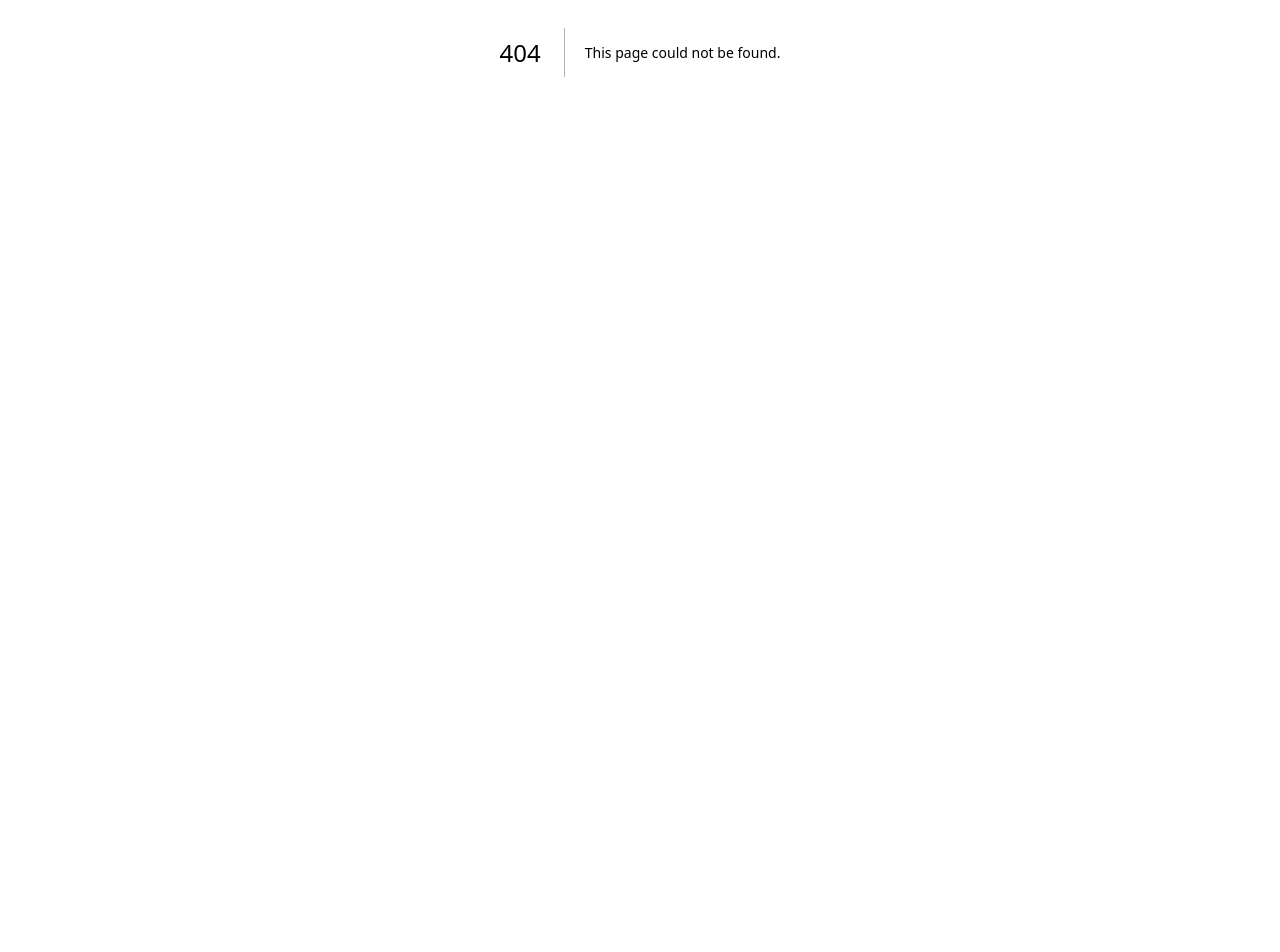
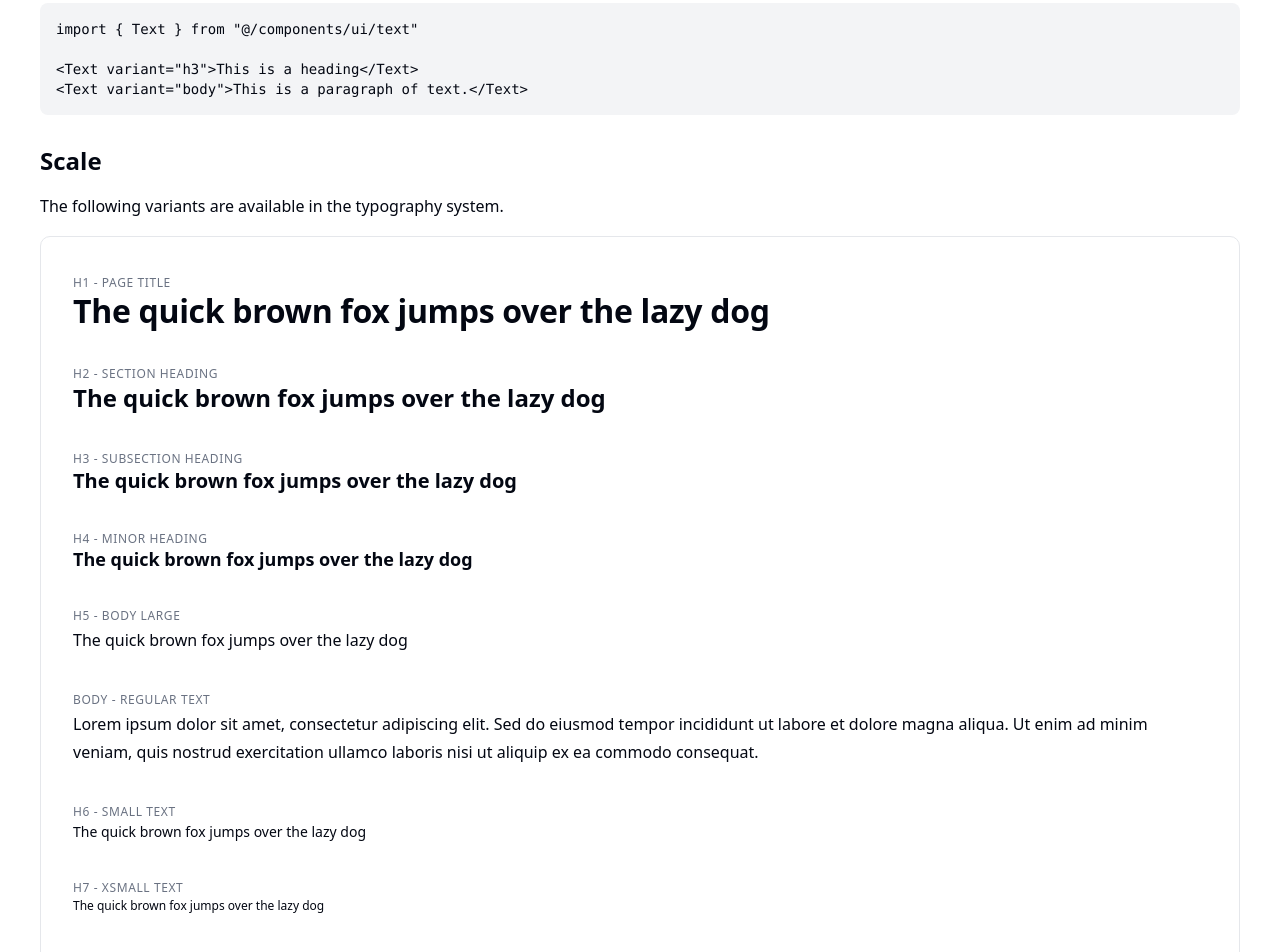
Before and after one commit to UofA-Blueprint/strata, a Next.js app: page /library/text in a window 1280 px wide. Before the commit this address had no page. Shown: the part 413-1365 px from the top of the page. Before the commit the page ends 865 px from the top, so only its background shows below. Built offline with nearby package versions, Linux system fonts and the light colour scheme.

Commit message:
:sparkles: text component

```diff
--- /dev/null
+++ b/src/app/library/text/page.tsx
@@ -0,0 +1,185 @@
+import { Text } from "@/components/ui/text";
+
+export default function TypographyPage() {
+  return (
+    <div className="space-y-8 p-10">
+      <div className="space-y-2">
+        <Text variant="h1">Text</Text>
+        <Text variant="body" className="text-muted-foreground">
+          The core typography component for the design system.
+        </Text>
+      </div>
+
+      <div className="space-y-8">
+        <section className="space-y-4">
+          <Text variant="h2">Basic Usage</Text>
+          <Text variant="body">
+            Use the <code className="bg-muted px-1 py-0.5 rounded">Text</code>{" "}
+            component to render typography with consistent styles.
+          </Text>
+          <div className="border rounded-lg p-6 bg-card">
+            <Text variant="h3">This is a heading</Text>
+            <Text variant="body">This is a paragraph of text.</Text>
+          </div>
+          <div className="bg-muted p-4 rounded-md">
+            <pre className="text-sm overflow-x-auto">
+              {`import { Text } from "@/components/ui/text"
+
+<Text variant="h3">This is a heading</Text>
+<Text variant="body">This is a paragraph of text.</Text>`}
+            </pre>
+          </div>
+        </section>
+
+        <section className="space-y-4">
+          <Text variant="h2">Scale</Text>
+          <Text variant="body">
+            The following variants are available in the typography system.
+          </Text>
+
+          <div className="border rounded-lg p-8 space-y-8">
+            <div className="space-y-2">
+              <span className="text-xs text-muted-foreground uppercase tracking-wider">
+                H1 - Page Title
+              </span>
+              <Text variant="h1">
+                The quick brown fox jumps over the lazy dog
+              </Text>
+            </div>
+
+            <div className="space-y-2">
+              <span className="text-xs text-muted-foreground uppercase tracking-wider">
+                H2 - Section Heading
+              </span>
+              <Text variant="h2">
+                The quick brown fox jumps over the lazy dog
+              </Text>
+            </div>
+
+            <div className="space-y-2">
+              <span className="text-xs text-muted-foreground uppercase tracking-wider">
+                H3 - Subsection Heading
+              </span>
+              <Text variant="h3">
+                The quick brown fox jumps over the lazy dog
+              </Text>
+            </div>
+
+            <div className="space-y-2">
+              <span className="text-xs text-muted-foreground uppercase tracking-wider">
+                H4 - Minor Heading
+              </span>
+              <Text variant="h4">
+                The quick brown fox jumps over the lazy dog
+              </Text>
+            </div>
+
+            <div className="space-y-2">
+              <span className="text-xs text-muted-foreground uppercase tracking-wider">
+                H5 - Body Large
+              </span>
+              <Text variant="h5">
+                The quick brown fox jumps over the lazy dog
+              </Text>
+            </div>
+
+            <div className="space-y-2">
+              <span className="text-xs text-muted-foreground uppercase tracking-wider">
+                Body - Regular Text
+              </span>
+              <Text variant="body">
+                Lorem ipsum dolor sit amet, consectetur adipiscing elit. Sed do
+                eiusmod tempor incididunt ut labore et dolore magna aliqua. Ut
+                enim ad minim veniam, quis nostrud exercitation ullamco laboris
+                nisi ut aliquip ex ea commodo consequat.
+              </Text>
+            </div>
+
+            <div className="space-y-2">
+              <span className="text-xs text-muted-foreground uppercase tracking-wider">
+                H6 - Small Text
+              </span>
+              <Text variant="h6">
+                The quick brown fox jumps over the lazy dog
+              </Text>
+            </div>
+
+            <div className="space-y-2">
+              <span className="text-xs text-muted-foreground uppercase tracking-wider">
+                H7 - XSmall Text
+              </span>
+              <Text variant="h7">
+                The quick brown fox jumps over the lazy dog
+              </Text>
+            </div>
+
+            <div className="space-y-2">
+              <span className="text-xs text-muted-foreground uppercase tracking-wider">
+                H8 - Tiny Text
+              </span>
+              <Text variant="h8">
+                The quick brown fox jumps over the lazy dog
+              </Text>
+            </div>
+          </div>
+        </section>
+
+        <section className="space-y-4">
+          <Text variant="h2">API Reference</Text>
+
+          <div className="border rounded-lg overflow-hidden">
+            <table className="w-full text-sm text-left">
+              <thead className="bg-muted border-b">
+                <tr>
+                  <th className="px-4 py-3 font-medium">Prop</th>
+                  <th className="px-4 py-3 font-medium">Type</th>
+                  <th className="px-4 py-3 font-medium">Default</th>
+                  <th className="px-4 py-3 font-medium">Description</th>
+                </tr>
+              </thead>
+              <tbody className="divide-y">
+                <tr>
+                  <td className="px-4 py-3 font-mono">variant</td>
+                  <td className="px-4 py-3 font-mono text-muted-foreground">
+                    &quot;h1&quot; | &quot;h2&quot; | &quot;h3&quot; |
+                    &quot;h4&quot; | &quot;h5&quot; | &quot;body&quot; |
+                    &quot;h6&quot; | &quot;h7&quot; | &quot;h8&quot;
+                  </td>
+                  <td className="px-4 py-3 font-mono text-muted-foreground">
+                    &quot;body&quot;
+                  </td>
+                  <td className="px-4 py-3">
+                    The visual style variant to apply.
+                  </td>
+                </tr>
+                <tr>
+                  <td className="px-4 py-3 font-mono">as</td>
+                  <td className="px-4 py-3 font-mono text-muted-foreground">
+                    React.ElementType
+                  </td>
+                  <td className="px-4 py-3 font-mono text-muted-foreground">
+                    auto
+                  </td>
+                  <td className="px-4 py-3">
+                    The HTML element to render (e.g., &quot;h1&quot;,
+                    &quot;span&quot;, &quot;p&quot;). Defaults based on variant.
+                  </td>
+                </tr>
+                <tr>
+                  <td className="px-4 py-3 font-mono">className</td>
+                  <td className="px-4 py-3 font-mono text-muted-foreground">
+                    string
+                  </td>
+                  <td className="px-4 py-3 font-mono text-muted-foreground">
+                    -
+                  </td>
+                  <td className="px-4 py-3">Additional classes to merge.</td>
+                </tr>
+              </tbody>
+            </table>
+          </div>
+        </section>
+      </div>
+    </div>
+  );
+}
--- /dev/null
+++ b/src/components/ui/text.tsx
@@ -0,0 +1,63 @@
+import * as React from "react";
+import { cn } from "@/lib/utils";
+
+export type TextVariant =
+  | "h1"
+  | "h2"
+  | "h3"
+  | "h4"
+  | "h5"
+  | "body"
+  | "h6"
+  | "h7"
+  | "h8";
+
+type TextProps = {
+  variant?: TextVariant;
+  as?: React.ElementType;
+  className?: string;
+  children?: React.ReactNode;
+} & React.HTMLAttributes<HTMLElement>;
+
+const variantStyles: Record<TextVariant, string> = {
+  h1: "text-[32px] font-extrabold leading-[1.1] tracking-[-0.01em]", // W800, LH 110%
+  h2: "text-[24px] font-semibold leading-[1.2]", // W600, LH 120%
+  h3: "text-[20px] font-semibold leading-[1.2]", // W600, LH 120%
+  h4: "text-[18px] font-semibold leading-[1.2]", // W600, LH 120%
+  h5: "text-[16px] font-normal leading-[28px]", // W400, LH 28px
+  body: "text-[16px] font-normal leading-[28px]", // W400, LH 28px
+  h6: "text-[14px] font-normal leading-[1.4]", // W400, LH 140%
+  h7: "text-[12px] font-normal leading-[1.4]", // W400, LH 140%
+  h8: "text-[10px] font-normal leading-[1.4]", // W400, LH 140%
+};
+
+const defaultTags: Record<TextVariant, React.ElementType> = {
+  h1: "h1",
+  h2: "h2",
+  h3: "h3",
+  h4: "h4",
+  h5: "h5",
+  body: "p",
+  h6: "h6",
+  h7: "p", // No h7 tag
+  h8: "p", // No h8 tag
+};
+
+const Text = React.forwardRef<HTMLElement, TextProps>(
+  ({ className, variant = "body", as, children, ...props }, ref) => {
+    const Component = as || defaultTags[variant];
+
+    return (
+      <Component
+        ref={ref}
+        className={cn(variantStyles[variant], className)}
+        {...props}
+      >
+        {children}
+      </Component>
+    );
+  }
+);
+Text.displayName = "Text";
+
+export { Text };
```
